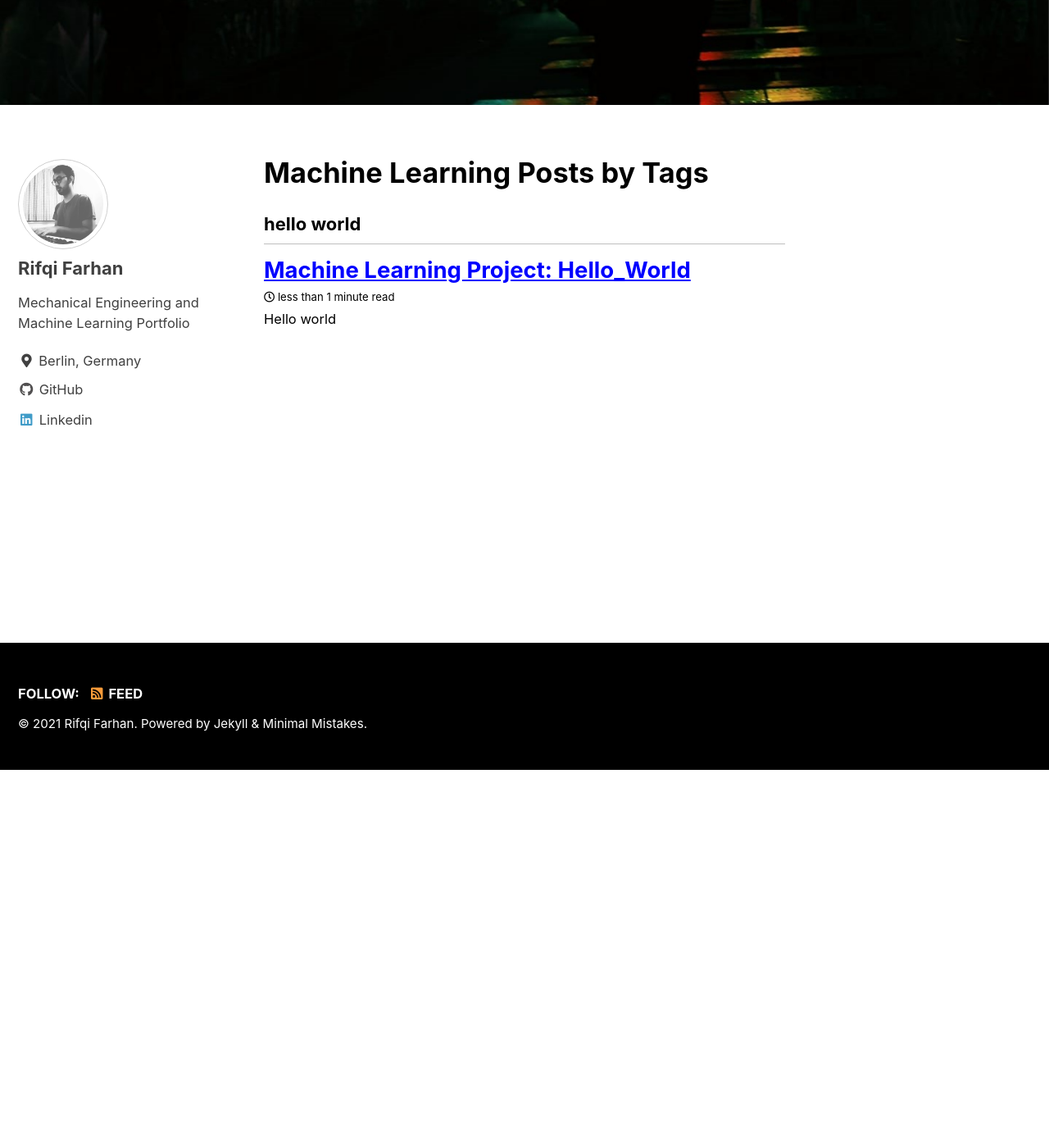
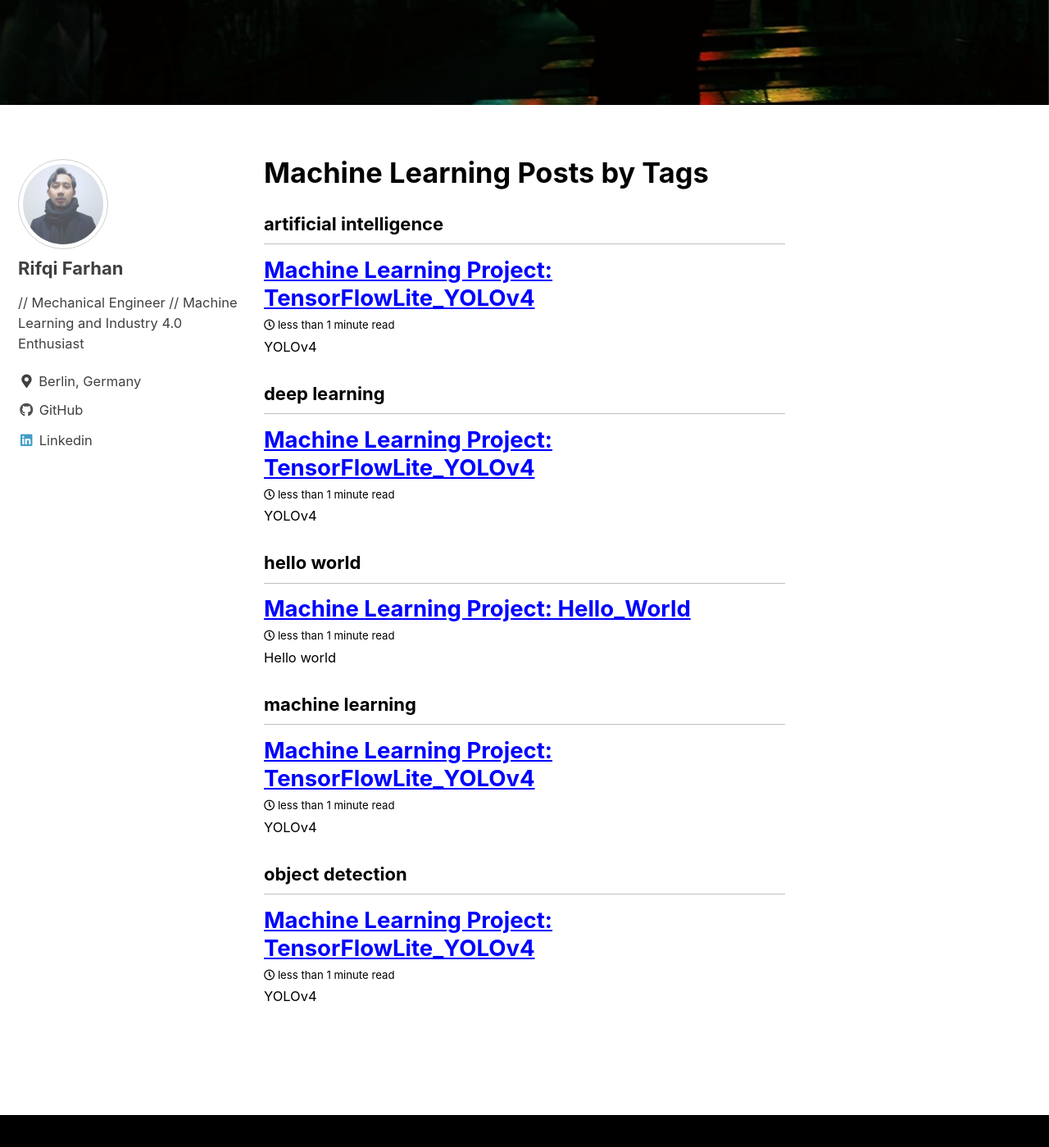
Before and after one commit to rifqiarfa/rifqiarfa.github.io, a Jekyll site: the page built from _pages/machinelearning.md, in a window 1280 px wide and 1400 px high, scrolled down 461 px. Shown: the whole window at 82% size. Built offline with Jekyll 4.4.1, drawn with Linux system fonts in a browser that asks for light colours; cached includes are drawn as plain includes.

Commit message:
Commit for TensorFlowLite YOLOv4

```diff
--- a/_config.yml
+++ b/_config.yml
@@ -20,7 +20,7 @@ title                    : "Rifqi Farhan"
 title_separator          : "-"
 subtitle                 : # site tagline that appears below site title in masthead
 name                     : "Rifqi Farhan"
-description              : "Mechanical Engineering and Machine Learning Portfolio"
+description              : "// Mechanical Engineer // Machine Learning and Industry 4.0 Enthusiast"
 url                      : # the base hostname & protocol for your site e.g. "https://mmistakes.github.io"
 baseurl                  : # the subpath of your site, e.g. "/blog"
 repository               : # GitHub username/repo-name e.g. "mmistakes/minimal-mistakes"
@@ -95,7 +95,7 @@ analytics:
 author:
   name             : "Rifqi Farhan"
   avatar           : "/images/avatar.jpg" # path of avatar image, e.g. "/assets/images/bio-photo.jpg"
-  bio              : "Mechanical Engineering and Machine Learning Portfolio"
+  bio              : "// Mechanical Engineer // Machine Learning and Industry 4.0 Enthusiast"
   location         : "Berlin, Germany"
   email            :
   links:
@@ -113,7 +113,7 @@ author:
       # url: "https://facebook.com/"
     - label: "GitHub"
       icon: "fab fa-fw fa-github"
-      url: "https://github.com/rifqiarfa"
+      url: "https://github.com/nekoemperor"
     - label: "Instagram"
       icon: "fab fa-fw fa-instagram"
       # url: "https://instagram.com/"
--- /dev/null
+++ b/_posts/2021-02-10-TensorFlowLite_YOLOv4.md
@@ -0,0 +1,14 @@
+---
+title: "Machine Learning Project: TensorFlowLite_YOLOv4"
+date: 2021-02-10
+tags: [artificial intelligence, machine learning, deep learning, object detection]
+header:
+  image: "/images/hmarktcolor.jpg"
+excerpt: "YOLOv4"
+mathjax: "true"
+---
+# TensorFlowLite YOLOv4
+
+Modified TFLite Yolov4 detector for Thesis's purposes at my campus HTW Berlin
+
+DISCLAIMER: I used the GitHub repository which is very similar to the repository TheAIGuysCode: yolov4-custom-functions, to add a new feature to be implemented with my custom YOLOv4-tiny model, and they may worsen the overal speed of the application and make it not optimized in respect to time complexity.
```
Also changed, not shown: _pages/about.md (+1 -1 lines), _posts/2020-08-13-hello_world.md (+1 -1 lines), images/avatar-1.jpg (added), images/avatar.jpg.
